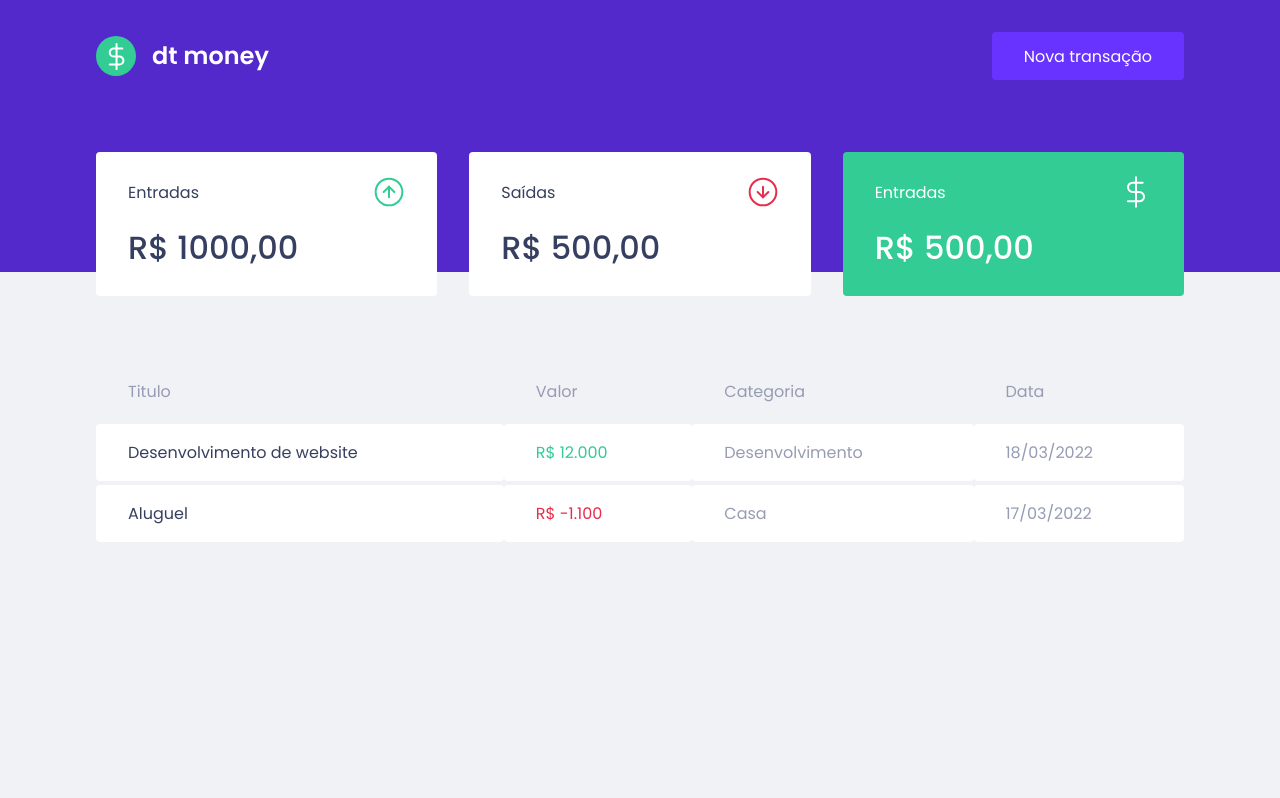
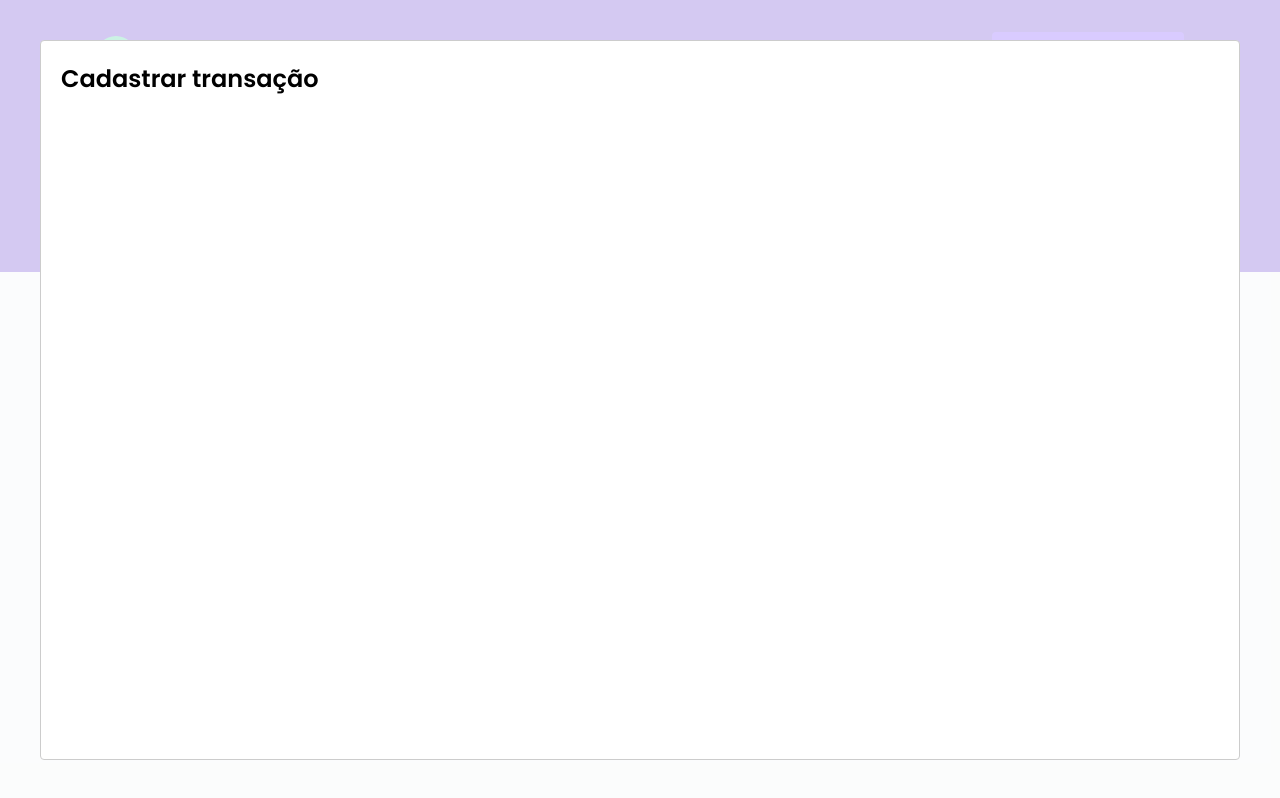
Before and after one commit to luisdasilvahenrique/Ignite-ReactJS-dt-money, a React (Create React App) app: page / in a window 1280 px wide. Both pictures are taken after a click on the button "Nova transação". Built offline with nearby package versions, Linux system fonts and the light colour scheme; no server answers; what miragejs would draw is missing.

Commit message:
Configurando modal de criação

```diff
--- a/package.json
+++ b/package.json
@@ -5,6 +5,7 @@
   "dependencies": {
     "axios": "^0.26.1",
     "miragejs": "^0.1.43",
+    "react-modal": "^3.14.4",
     "styled-components": "^5.3.3",
     "web-vitals": "^2.1.4"
   },
@@ -16,6 +17,7 @@
     "@types/node": "^16.11.26",
     "@types/react": "^17.0.40",
     "@types/react-dom": "^17.0.13",
+    "@types/react-modal": "^3.13.1",
     "@types/styled-components": "^5.1.24",
     "react": "^17.0.2",
     "react-dom": "^17.0.2",
--- a/src/App.tsx
+++ b/src/App.tsx
@@ -1,12 +1,34 @@
 import { Header } from "./components/Header";
 import { Dashboard } from "./components/Dashboard";
 import { GlobalStyle } from "./styles/global";
+import Modal from "react-modal";
+import { useState } from "react";
+
+Modal.setAppElement('#root');
 
 export function App() {
+  const [isNewTransactionModalOpen, setIsNewTransactionModalOpen] = useState(false)
+
+    function handleOpenNewTransactionModal(){
+        setIsNewTransactionModalOpen(true);
+    }
+
+    function handleCloseNewTransactionModal(){
+        setIsNewTransactionModalOpen(false)
+    }
+
   return (
     <>
-      <Header />
+      <Header onOpenNewlTransactionModal={handleOpenNewTransactionModal} />
       <Dashboard />
+
+      <Modal
+        isOpen={isNewTransactionModalOpen}
+        onRequestClose={handleCloseNewTransactionModal}
+        >
+            <h2>Cadastrar transação</h2>
+        </Modal>
+
       <GlobalStyle />
     </>
   );
--- a/src/components/Header/index.tsx
+++ b/src/components/Header/index.tsx
@@ -1,15 +1,23 @@
 import logoImg from '../../assets/logo.svg'
-import { Container } from './styles'
-import { Content } from './styles'
+import { Container,Content } from './styles'
+interface HeaderProps{
+        onOpenNewlTransactionModal: () => void;
+    }
 
-export function Header(){
+export function Header({ onOpenNewlTransactionModal }: HeaderProps){
+
     return(
     <Container>
         <Content>
         <img src={logoImg} alt="dt money" />
-        <button type="button">
+
+        <button
+        type="button"
+        onClick={onOpenNewlTransactionModal}
+        >
             Nova transação
         </button>
+
         </Content>
     </Container>
     )
```
Also changed, not shown: 1 other file (tests, documents, lock files or other folders).
